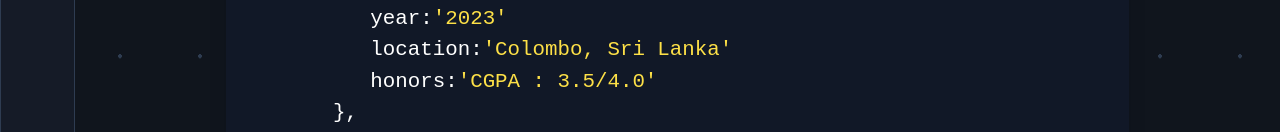
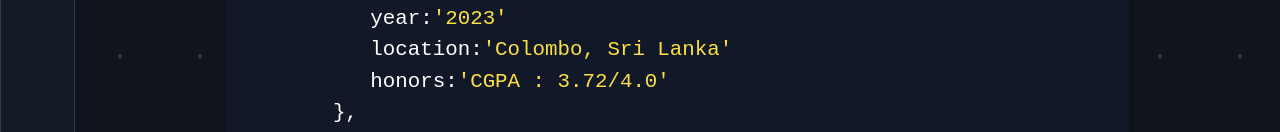
Before and after one commit to m-ahmed-anwer/personal-portfolio-v1.0, a React (Create React App) app: page /education in a window 1280 px wide. Shown: the part 820-952 px from the top of the page. Built offline with nearby package versions, Linux system fonts and the light colour scheme.

Commit message:
Update Changes

```diff
--- a/src/routes/education/education.js
+++ b/src/routes/education/education.js
@@ -22,7 +22,7 @@ function Education() {
       degree: "Higher National Diploma in Information Technology",
       year: "2023",
       location: "Colombo, Sri Lanka",
-      honors: "CGPA : 3.5/4.0",
+      honors: "CGPA : 3.72/4.0",
     },
     {
       institution: "University of Bedforshire || SLIIT",
```
